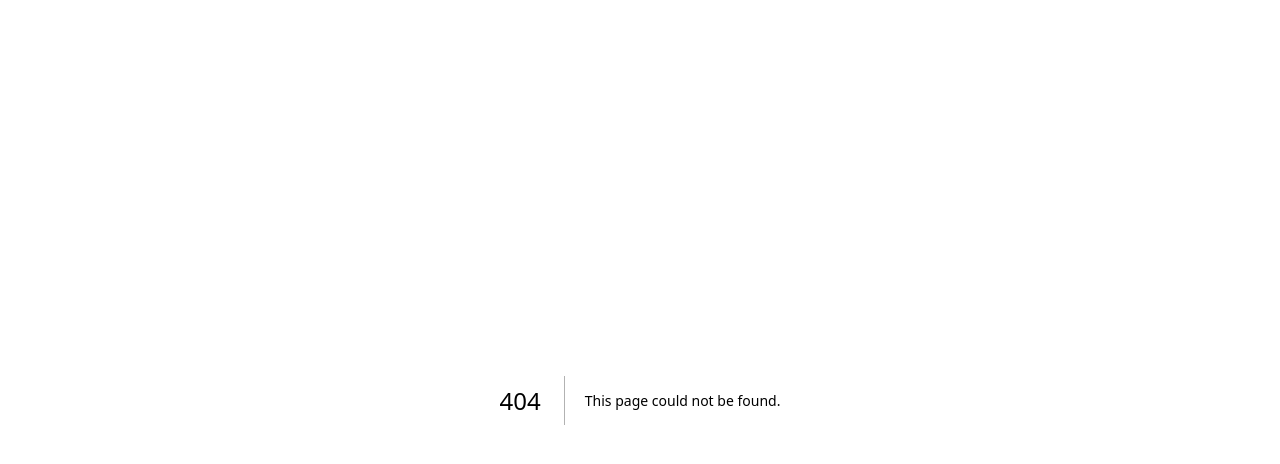
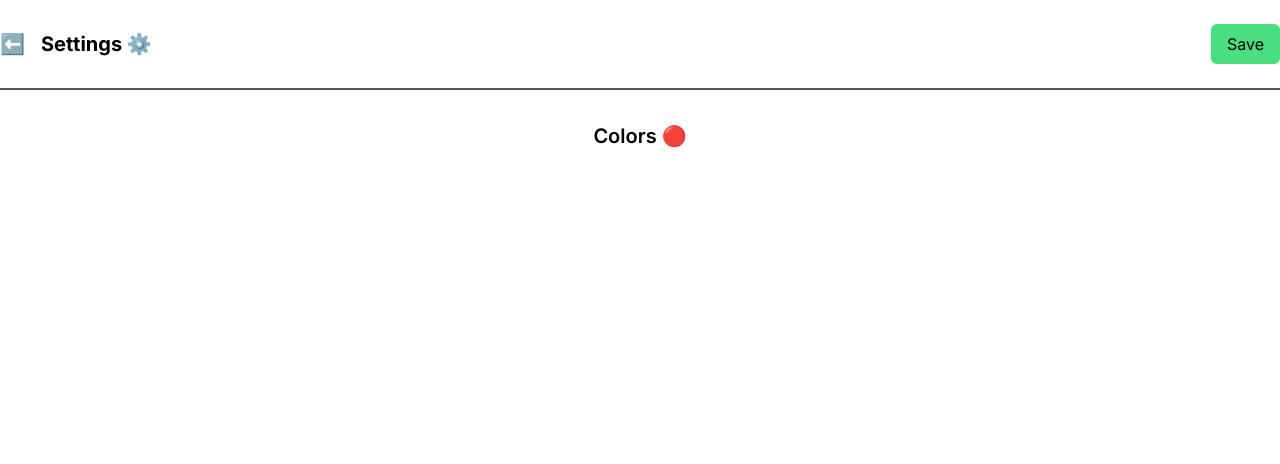
Before and after one commit to yewyewXD/boxer-reflex-app, a Next.js app: page /settings in a window 1280 px wide. Before the commit this address had no page. Shown: the top 464 px of the page. Built offline with nearby package versions, Linux system fonts and the light colour scheme.

Commit message:
setup settings page

```diff
--- a/app/page.jsx
+++ b/app/page.jsx
@@ -3,7 +3,7 @@ import Link from "next/link";
 
 export default function Home() {
   return (
-    <main className="flex h-screen w-full">
+    <main className="h-screen w-full flex justify-center items-center">
       <div className="container flex justify-center items-center">
         <div className="border-2 border-gray-600 rounded-md p-10 text-xl">
           <Link
@@ -14,9 +14,9 @@ export default function Home() {
           </Link>
           <Link
             className="block w-full px-6 py-3 hover:opacity-70 bg-gray-300 text-center rounded-md"
-            href="/setting"
+            href="/settings"
           >
-            Setting
+            Settings
           </Link>
         </div>
       </div>
--- a/app/setting/page.jsx
+++ /dev/null
@@ -1,7 +0,0 @@
-import React from "react";
-
-const SettingPage = () => {
-  return <div>SettingPage</div>;
-};
-
-export default SettingPage;
--- /dev/null
+++ b/app/settings/page.jsx
@@ -0,0 +1,43 @@
+"use client";
+
+import { useRouter } from "next/navigation";
+import React from "react";
+
+const SettingPage = () => {
+  const router = useRouter();
+  function goBack() {
+    router.push("/");
+  }
+
+  function onSave() {
+    console.log("safe");
+  }
+
+  return (
+    <main className="h-screen w-full">
+      <div className="w-full py-6 border-b-2 border-gray-600">
+        <div className="container flex justify-between items-center">
+          <h1 className="text-xl font-bold">
+            <button onClick={goBack} className="mr-4 hover:opacity-70">
+              ⬅️
+            </button>
+            Settings ⚙️
+          </h1>
+
+          <button
+            className="px-4 py-2 hover:opacity-70 bg-green-400 rounded-md"
+            onClick={onSave}
+          >
+            Save
+          </button>
+        </div>
+      </div>
+
+      <div className="container flex justify-center items-center py-8">
+        <div className="text-xl font-semibold">Colors 🔴</div>
+      </div>
+    </main>
+  );
+};
+
+export default SettingPage;
```
